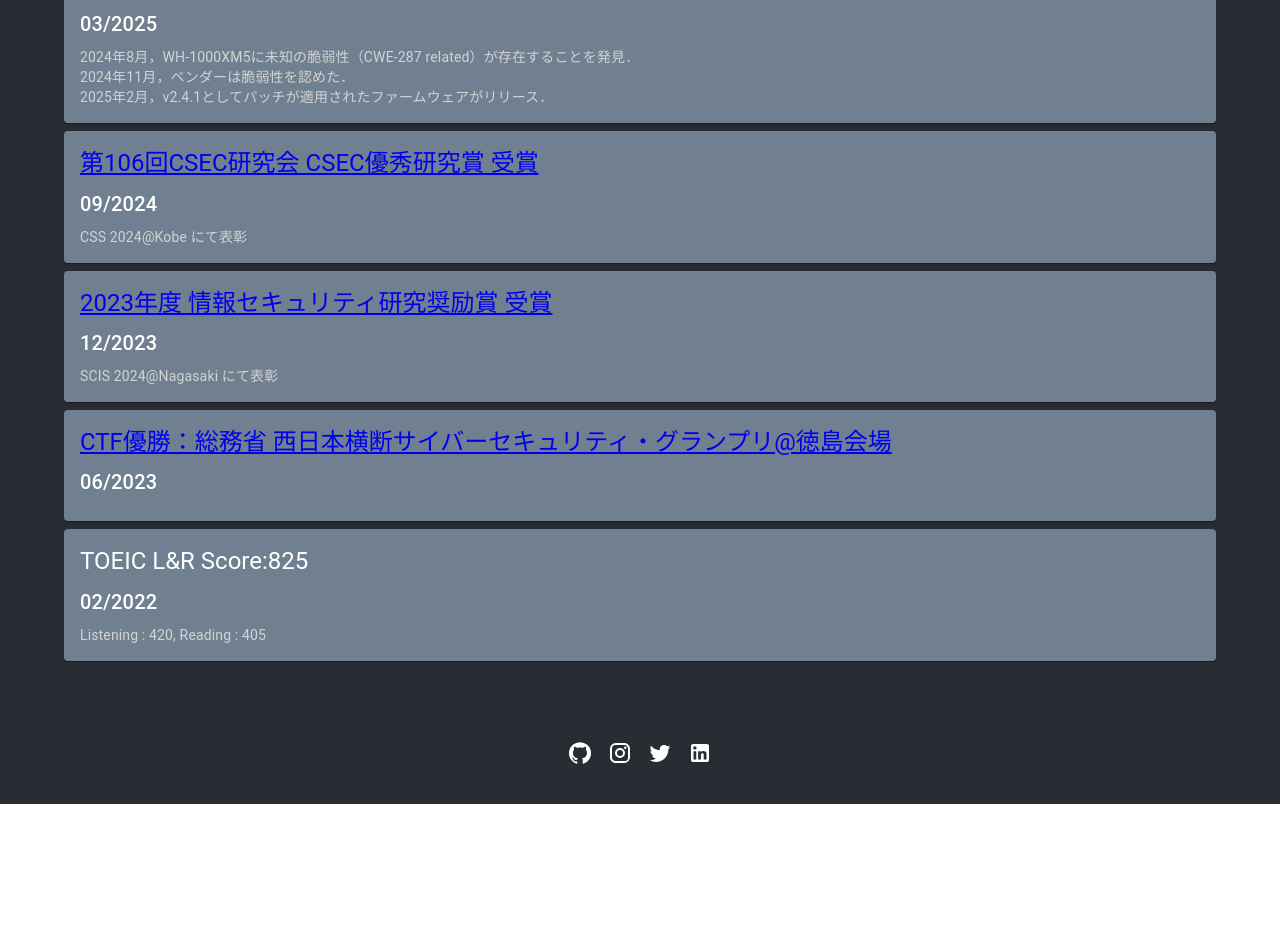
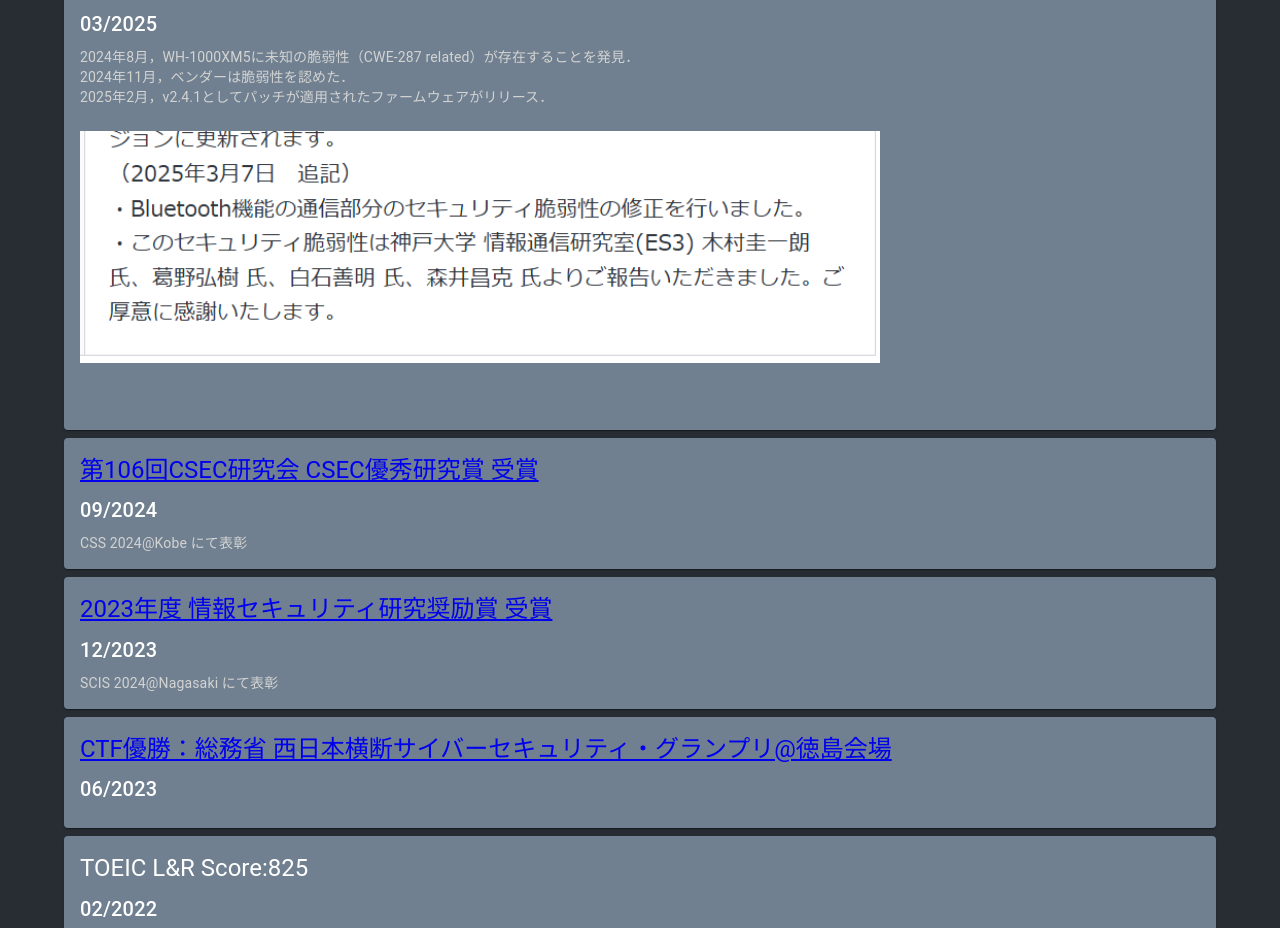
Before and after one commit to trapedev/trapedev.github.io, a React (Create React App) app in the folder app/: page / in a window 1280 px wide. Shown: the part 8846-9774 px from the top of the page. Before the commit the page ends 9650 px from the top, so only its background shows below. Built offline with nearby package versions, Linux system fonts and the light colour scheme.

Commit message:
commit all changes

```diff
--- a/app/src/pages/achv/WH1000XM5AuthVulnFix.tsx
+++ b/app/src/pages/achv/WH1000XM5AuthVulnFix.tsx
@@ -1,3 +1,4 @@
+import { Box } from "@mui/material";
 import { SecondaryText, SingleCardItem, SubTitle, Title } from "components/views/ui";
 
 const WH1000XM5AuthVulnFix = () => {
@@ -11,6 +12,27 @@ const WH1000XM5AuthVulnFix = () => {
       <SecondaryText text={"2024年8月，WH-1000XM5に未知の脆弱性（CWE-287 related）が存在することを発見．"} />
       <SecondaryText text={"2024年11月，ベンダーは脆弱性を認めた．"} />
       <SecondaryText text={"2025年2月，v2.4.1としてパッチが適用されたファームウェアがリリース．"} />
+      <Box
+        sx={{
+          position: "relative",
+          paddingBottom: "25.25%", // 16:9 aspect ratio
+          height: 0,
+          overflow: "hidden",
+          maxWidth: "100%",
+          mt: 3,
+        }}
+      >
+        <img
+          src="wh-1000xm5-acks.png"
+          style={{
+            position: "absolute",
+            width: "75%",
+            maxWidth: "800px"
+          }
+        }
+        alt=""
+        />
+      </Box>
     </SingleCardItem>
   );
 };
```
Also changed, not shown: app/public/wh-1000xm5-acks.png (added), 7 other files (tests, documents, lock files or other folders).
